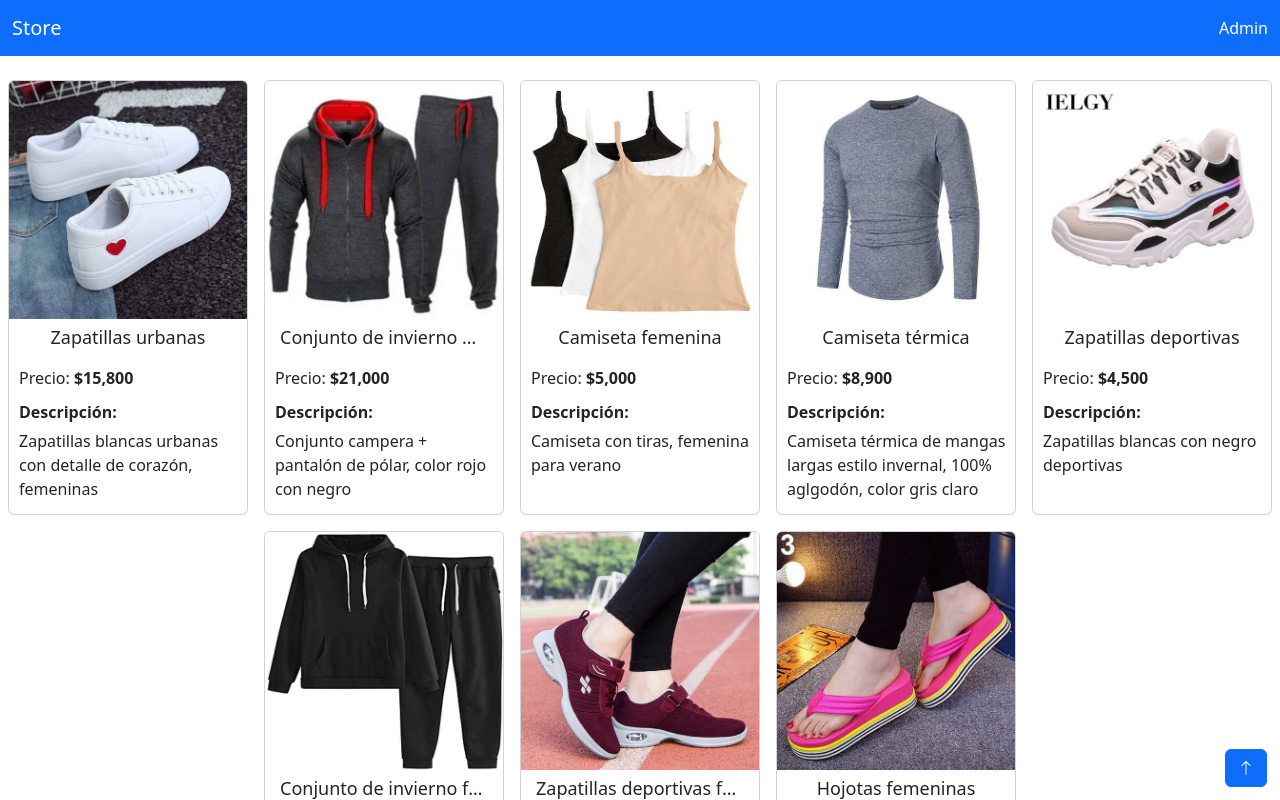
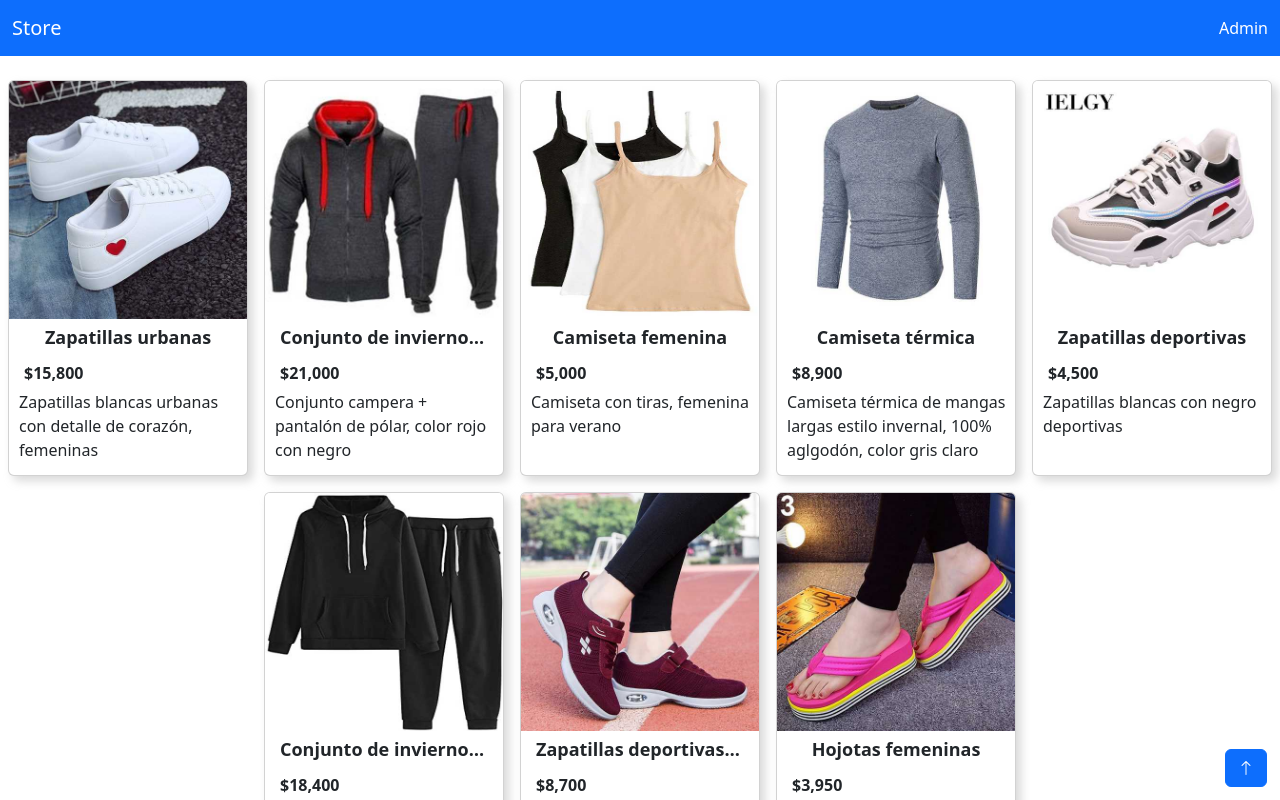
Before and after one commit to FedericoCalderon/online-store, an Angular app: page / in a window 1280 px wide. Shown: the top 800 px of the page. Built offline with nearby package versions, Linux system fonts and the light colour scheme.

Commit message:
Refactor cad

```diff
--- a/src/app/components/product-card/product-card.component.css
+++ b/src/app/components/product-card/product-card.component.css
@@ -1,15 +1,22 @@
+.custom-box-shadow {
+    box-shadow: 5px 5px 10px rgba(160, 160, 160, 0.4);
+}
+
 .title {
-    /* display: flex; */
     text-align: center;
     font-size: large;
     width: 100%;
     padding: 0px 15px;
     margin-bottom: 5px;
     margin-top: 5px;
+    font-weight: bold;
 }
 
 .price {
-    margin: 10px;
+    margin-left: 10px;
+    width: fit-content;
+    padding: 5px;
+    border-radius: 10px;
 }
 
 .price-num {
--- a/src/app/components/product-card/product-card.component.html
+++ b/src/app/components/product-card/product-card.component.html
@@ -1,7 +1,7 @@
-<div class="card m-2" style="width: 15rem;">
+<div class="card m-2 custom-box-shadow" style="width: 15rem;">
     <img [src]="imageUrl" alt="Imagen {{imageName}} no cargada" class="card-img-top max-height">
     <span class="text-truncate title"> {{title}} </span>
-    <span class="price">{{propPrice}}: <span class="price-num">${{price | number}}</span></span>
-    <span class="description-title">{{propDescription}}:</span>
+    <span class="price"><span class="price-num">${{price | number}}</span></span>
     <p class="description"> {{description}} </p>
+    <!-- <span class="description-title">{{propDescription}}:</span> -->
 </div>
```
